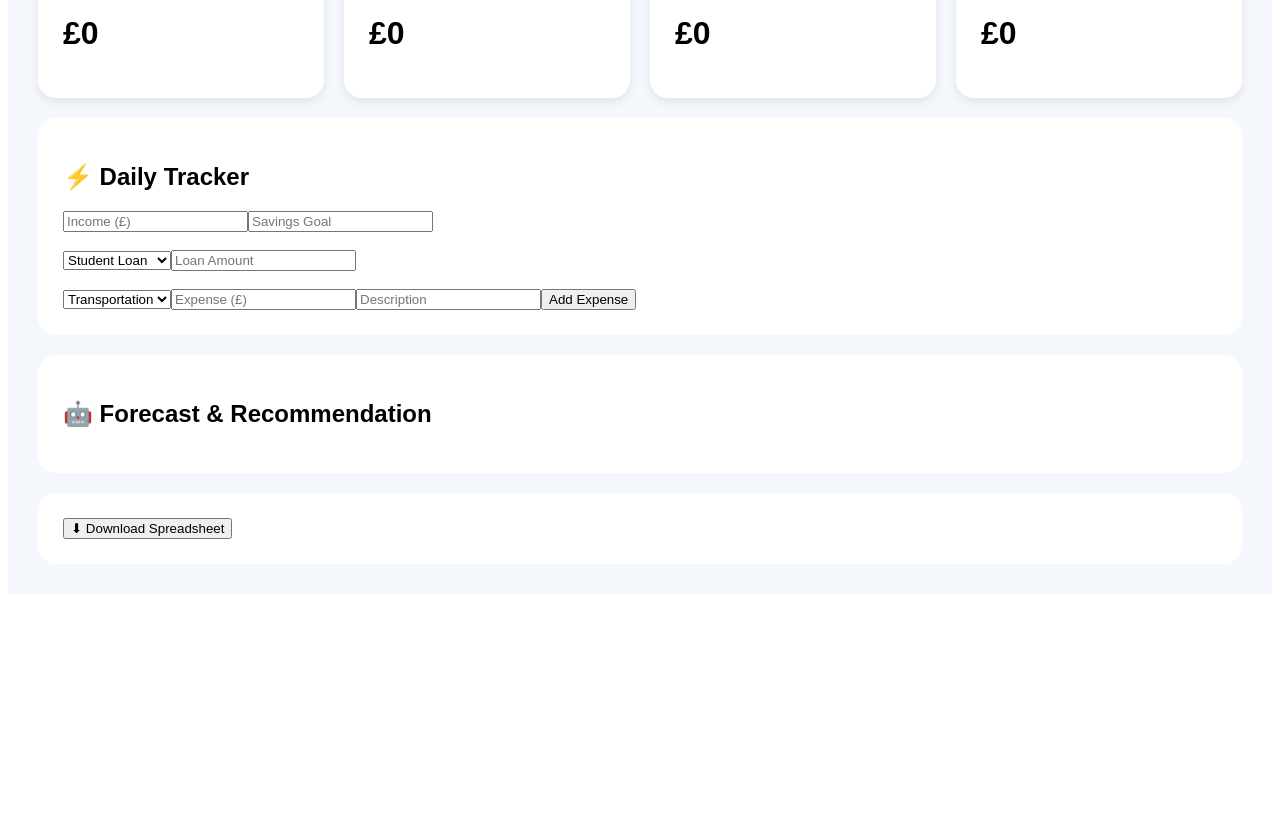
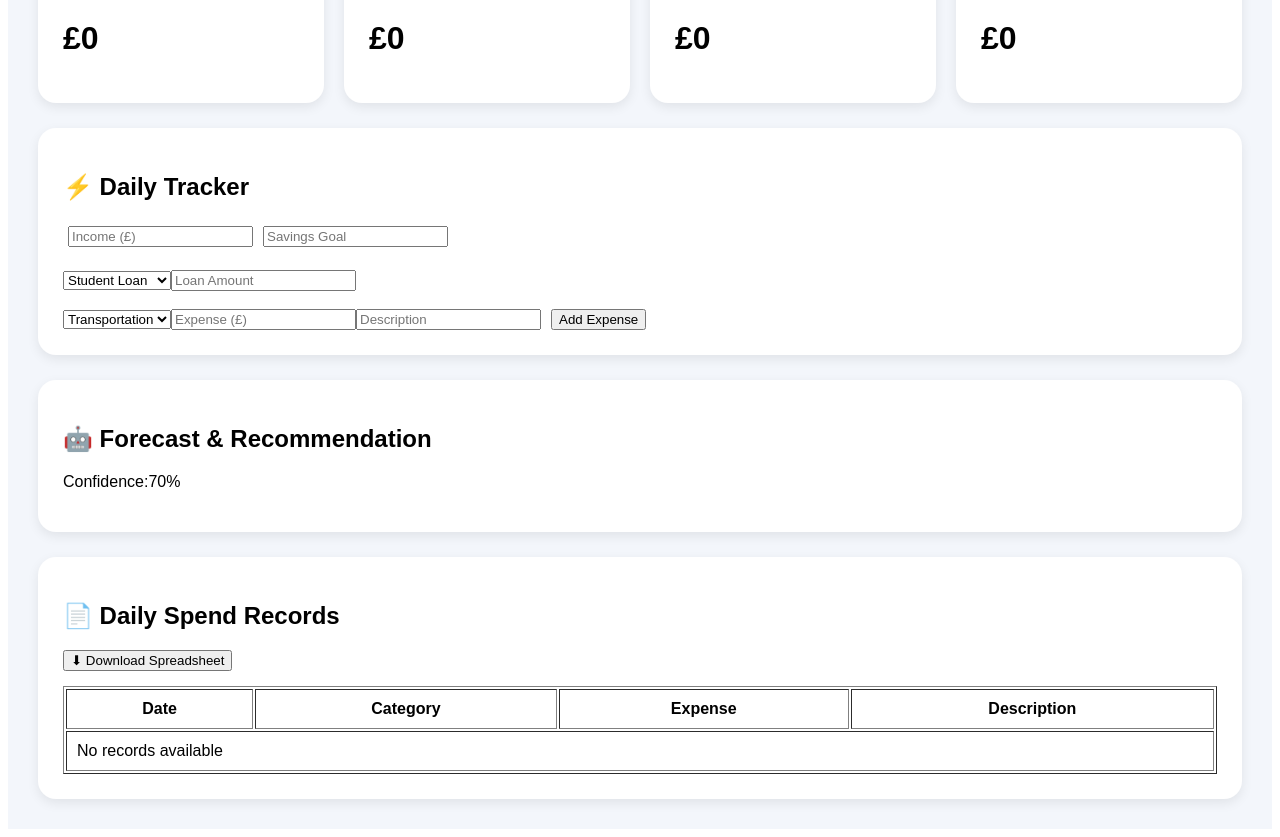
Before and after one commit to glesmaraon/budget-monitor, a React (Vite) app in the folder frontend/: page / in a window 1280 px wide. Shown: the part 305-1142 px from the top of the page. Before the commit the page ends 907 px from the top, so only its background shows below. Built offline with nearby package versions, Linux system fonts and the light colour scheme.

Commit message:
Update dashboard V8

```diff
--- a/frontend/src/dashboard.jsx
+++ b/frontend/src/dashboard.jsx
@@ -1,4 +1,4 @@
-import React,{useState,useEffect} from "react";
+import React,{useEffect,useState} from "react";
 import * as XLSX from "xlsx";
 
 export default function Dashboard(){
@@ -6,7 +6,16 @@ export default function Dashboard(){
 const [records,setRecords]=useState([]);
 
 const [income,setIncome]=useState("");
-const [expense,setExpense]=useState("");
+const [savingGoal,setSavingGoal]=useState("");
+
+const [loanType,setLoanType]=
+useState("Student Loan");
+
+const [loan,setLoan]=
+useState("");
+
+const [expense,setExpense]=
+useState("");
 
 const [category,setCategory]=
 useState("Transportation");
@@ -14,14 +23,7 @@ useState("Transportation");
 const [description,setDescription]=
 useState("");
 
-const [loanType,setLoanType]=
-useState("Student Loan");
 
-const [loan,setLoan]=
-useState("");
-
-const [savingGoal,setSavingGoal]=
-useState("");
 
 useEffect(()=>{
 
@@ -55,6 +57,10 @@ date:
 new Date()
 .toLocaleDateString(),
 
+time:
+new Date()
+.toLocaleTimeString(),
+
 category,
 
 expense:
@@ -65,8 +71,10 @@ description
 };
 
 const updated=[
+
 ...records,
 item
+
 ];
 
 setRecords(updated);
@@ -88,12 +96,24 @@ setDescription("");
 
 
 
-function downloadReport(){
+function downloadSpreadsheet(){
+
+if(records.length===0){
+
+alert(
+"No records to export"
+);
+
+return;
+
+}
+
 
 const rows=[
 
 [
 "Date",
+"Time",
 "Category",
 "Expense",
 "Description",
@@ -103,11 +123,14 @@ const rows=[
 
 ];
 
+
 records.forEach(item=>{
 
 rows.push([
 
 item.date,
+
+item.time,
 
 item.category,
 
@@ -124,28 +147,29 @@ balance
 });
 
 
-const worksheet=
+const sheet=
 
 XLSX.utils
 .aoa_to_sheet(
 rows
 );
 
+
 const workbook=
 
 XLSX.utils
 .book_new();
 
+
 XLSX.utils
 .book_append_sheet(
 
 workbook,
-
-worksheet,
-
-"Financial Report"
+sheet,
+"Financial"
 
 );
+
 
 XLSX.writeFile(
 
@@ -193,12 +217,12 @@ loan||0
 
 
 
-const recommendation=()=>{
+function recommendation(){
 
 if(balance<0){
 
 return
-"⚠ Overspending detected. Reduce optional expenses and prioritize essentials.";
+"⚠ Overspending detected. Reduce optional spending.";
 
 }
 
@@ -213,21 +237,35 @@ Number(income)*0.5
 ){
 
 return
-"📉 Loan burden may affect future savings. Focus on repayments.";
+"📉 Loan burden is affecting future savings.";
 
 }
 
 if(records.length>5){
 
 return
-"📈 Spending trend stable. Savings goal achievable if pattern continues.";
+"📈 Spending pattern stable. Savings target remains achievable.";
 
 }
 
 return
-"Add more daily spending data for stronger AI forecasting.";
+"Collect more daily data for stronger forecasting.";
 
-};
+}
+
+
+
+const confidence=
+
+records.length>10
+
+?95
+
+:records.length>5
+
+?88
+
+:70;
 
 
 
@@ -235,7 +273,7 @@ return(
 
 <div
 style={{
-background:"#f4f7fb",
+background:"#F3F6FB",
 minHeight:"100vh",
 padding:"30px",
 fontFamily:"Arial"
@@ -245,21 +283,26 @@ fontFamily:"Arial"
 <div
 style={{
 background:"#111827",
+color:"white",
 padding:"30px",
-borderRadius:"20px",
-color:"white"
+borderRadius:"20px"
 }}
 >
 
 <h1>
+
 💰 AI Financial Companion
+
 </h1>
 
 <p>
-Simple financial dashboard + forecasting
+
+Personal Budget & Expense Monitoring System
+
 </p>
 
 </div>
+
 
 
 <div
@@ -272,10 +315,11 @@ gridTemplateColumns:
 
 gap:"20px",
 
-marginTop:"20px"
+marginTop:"25px"
 
 }}
 >
+
 
 {[
 
@@ -299,133 +343,270 @@ title:"💰 Balance",
 value:`£${balance}`
 }
 
-].map((card,i)=>(
+].map(
+
+(card,index)=>(
 
 <div
-key={i}
+key={index}
 style={{
+
 background:"white",
+
 padding:"25px",
+
 borderRadius:"18px",
+
 boxShadow:
-"0 4px 10px rgba(0,0,0,.08)"
+"0 4px 12px rgba(0,0,0,.08)"
+
 }}
 >
 
-<h3>{card.title}</h3>
+<h3>
 
-<h1>{card.value}</h1>
+{card.title}
+
+</h3>
+
+<h1>
+
+{card.value}
+
+</h1>
 
 </div>
 
-))
+)
+
+)
 
 }
 
 </div>
 
 
+
 <div
 style={{
 background:"white",
 padding:"25px",
+marginTop:"25px",
 borderRadius:"18px",
-marginTop:"20px"
+boxShadow:
+"0 4px 12px rgba(0,0,0,.08)"
 }}
 >
 
 <h2>
+
 ⚡ Daily Tracker
+
 </h2>
 
+
 <input
+
 type="number"
+
 placeholder="Income (£)"
+
 value={income}
+
 onChange={(e)=>
+
 setIncome(
 e.target.value
-)}
+)
+
+}
+
+style={{
+margin:"5px"
+}}
+
 />
 
+
 <input
+
 type="number"
-placeholder="Savings Goal"
-value={savingGoal}
+
+placeholder=
+"Savings Goal"
+
+value=
+{savingGoal}
+
 onChange={(e)=>
+
 setSavingGoal(
 e.target.value
-)}
+)
+
+}
+
+style={{
+margin:"5px"
+}}
+
 />
+
 
 <br/><br/>
 
+
 <select
+
 value={loanType}
+
 onChange={(e)=>
+
 setLoanType(
 e.target.value
-)}
+)
+
+}
+
 >
 
-<option>Student Loan</option>
-<option>Credit Card</option>
-<option>Personal Loan</option>
-<option>Mortgage</option>
-<option>Car Loan</option>
-<option>Family Loan</option>
+<option>
+Student Loan
+</option>
+
+<option>
+Credit Card
+</option>
+
+<option>
+Personal Loan
+</option>
+
+<option>
+Mortgage
+</option>
+
+<option>
+Car Loan
+</option>
+
+<option>
+Family Loan
+</option>
+
+<option>
+Other
+</option>
 
 </select>
 
+
 <input
+
 type="number"
-placeholder="Loan Amount"
-value={loan}
+
+placeholder=
+"Loan Amount"
+
+value=
+{loan}
+
 onChange={(e)=>
+
 setLoan(
 e.target.value
-)}
+)
+
+}
+
 />
+
 
 <br/><br/>
 
+
 <select
+
 value={category}
+
 onChange={(e)=>
+
 setCategory(
 e.target.value
-)}
+)
+
+}
+
 >
 
-<option>Transportation</option>
-<option>Food</option>
-<option>Bills</option>
-<option>Travel</option>
-<option>Shopping</option>
+<option>
+Transportation
+</option>
+
+<option>
+Food
+</option>
+
+<option>
+Bills
+</option>
+
+<option>
+Travel
+</option>
+
+<option>
+Shopping
+</option>
 
 </select>
 
+
 <input
+
 type="number"
-placeholder="Expense (£)"
-value={expense}
+
+placeholder=
+"Expense (£)"
+
+value=
+{expense}
+
 onChange={(e)=>
+
 setExpense(
 e.target.value
-)}
+)
+
+}
+
 />
 
+
 <input
-placeholder="Description"
-value={description}
+
+placeholder=
+"Description"
+
+value=
+{description}
+
 onChange={(e)=>
+
 setDescription(
 e.target.value
-)}
+)
+
+}
+
 />
+
 
 <button
 onClick={addExpense}
+style={{
+marginLeft:"10px"
+}}
 >
 
 Add Expense
@@ -435,17 +616,22 @@ Add Expense
 </div>
 
 
+
 <div
 style={{
 background:"white",
 padding:"25px",
-marginTop:"20px",
-borderRadius:"18px"
+marginTop:"25px",
+borderRadius:"18px",
+boxShadow:
+"0 4px 12px rgba(0,0,0,.08)"
 }}
 >
 
 <h2>
+
 🤖 Forecast & Recommendation
+
 </h2>
 
 <p>
@@ -454,25 +640,126 @@ borderRadius:"18px"
 
 </p>
 
+<p>
+
+Confidence:
+{confidence}%
+
+</p>
+
 </div>
+
 
 
 <div
 style={{
 background:"white",
 padding:"25px",
-marginTop:"20px",
-borderRadius:"18px"
+marginTop:"25px",
+borderRadius:"18px",
+boxShadow:
+"0 4px 12px rgba(0,0,0,.08)"
 }}
 >
 
+<h2>
+
+📄 Daily Spend Records
+
+</h2>
+
+
 <button
-onClick={downloadReport}
+
+onClick={downloadSpreadsheet}
+
+style={{
+marginBottom:"15px"
+}}
+
 >
 
 ⬇ Download Spreadsheet
 
 </button>
+
+
+<table
+width="100%"
+border="1"
+cellPadding="10"
+>
+
+<thead>
+
+<tr>
+
+<th>Date</th>
+<th>Category</th>
+<th>Expense</th>
+<th>Description</th>
+
+</tr>
+
+</thead>
+
+<tbody>
+
+{
+
+records.length===0
+
+?
+
+<tr>
+
+<td
+colSpan="4"
+>
+
+No records available
+
+</td>
+
+</tr>
+
+:
+
+records.map(
+
+item=>(
+
+<tr
+key={item.id}
+>
+
+<td>
+{item.date}
+</td>
+
+<td>
+{item.category}
+</td>
+
+<td>
+£{item.expense}
+</td>
+
+<td>
+{item.description}
+</td>
+
+</tr>
+
+)
+
+)
+
+}
+
+</tbody>
+
+</table>
 
 </div>
 
```
